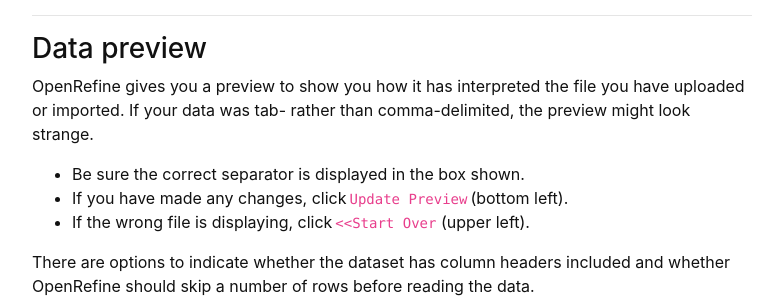
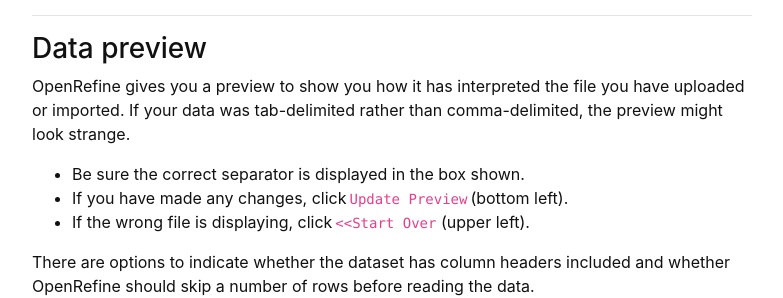
Before and after one commit to GULibrarySandbox/intro-data-wrangle, a Jekyll site: the page built from content/2-lesson.md, in a window 1280 px wide and 900 px high, scrolled down 1691 px. Shown: the part 184-482 px from the top of the window, without its empty margins (248-1031 px from the left). Built offline with Jekyll 4.4.1, drawn with Linux system fonts in a browser that asks for light colours; some of the changed text lies outside the part shown.

Commit message:
Update 2-lesson.md

```diff
--- a/content/2-lesson.md
+++ b/content/2-lesson.md
@@ -26,7 +26,7 @@ Select `Create a project`.
 
 If OpenRefine does not automatically open within your browser after launch, point your browser at `http://127.0.0.1:3333/` or `http://localhost:3333` to launch the program.{% endcapture %}
 {% include card.md header="Launch OpenRefine" text=text %}
-{% capture alert %}Note: Keep the terminal window hosting Java open the in the background.{% endcapture %} {% include alert.md text=alert color="warning" %}
+{% capture alert %}Note: Keep the terminal window hosting Java open in the background.{% endcapture %} {% include alert.md text=alert color="warning" %}
 {% include figure.html img="ORJava.JPG" alt="Terminal Java" caption="Keep the terminal window open when using OpenRefine" width="75%" %}
 
 -----
@@ -56,7 +56,7 @@ Or
 
 ### Data preview
 
-OpenRefine gives you a preview to show you how it has interpreted the file you have uploaded or imported. If your data was tab- rather than comma-delimited, the preview might look strange.
+OpenRefine gives you a preview to show you how it has interpreted the file you have uploaded or imported. If your data was tab-delimited rather than comma-delimited, the preview might look strange.
 - Be sure the correct separator is displayed in the box shown.
 - If you have made any changes, click `Update Preview` (bottom left).
 - If the wrong file is displaying, click `<<Start Over` (upper left).
```
